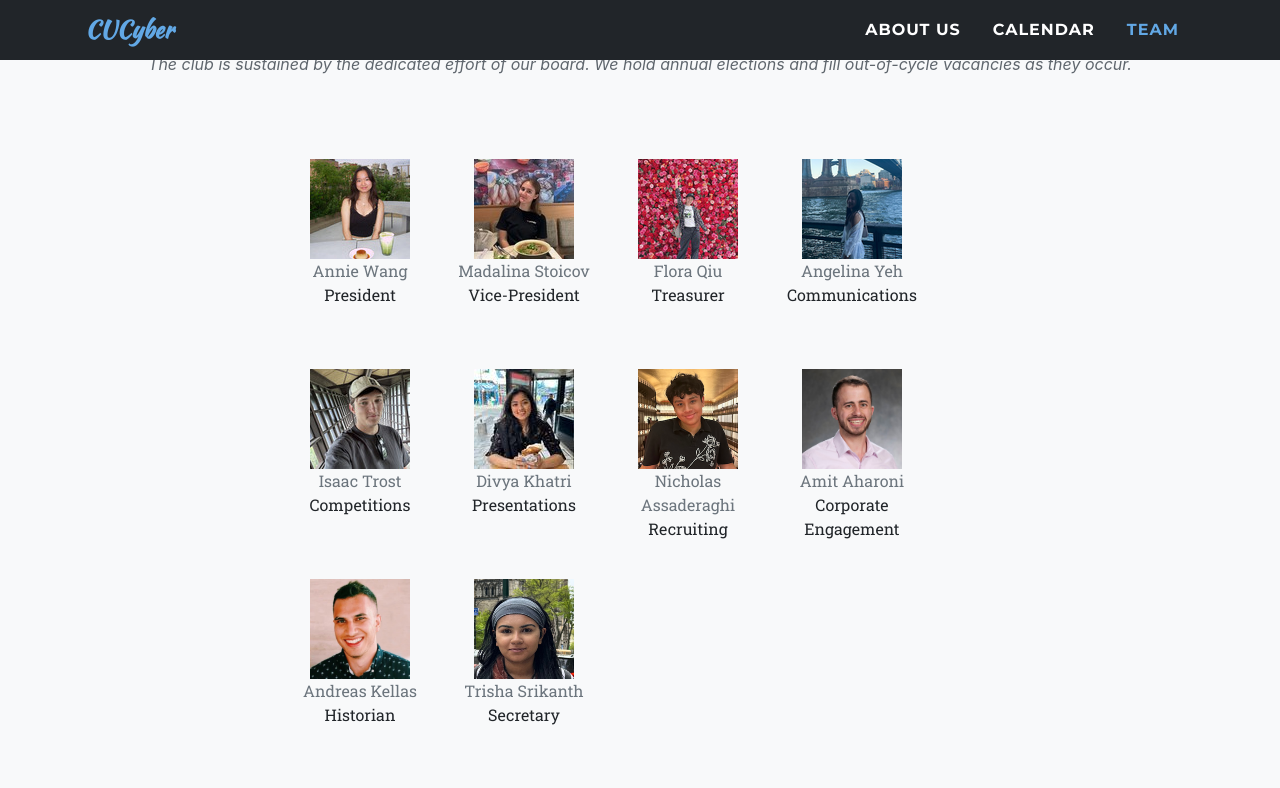
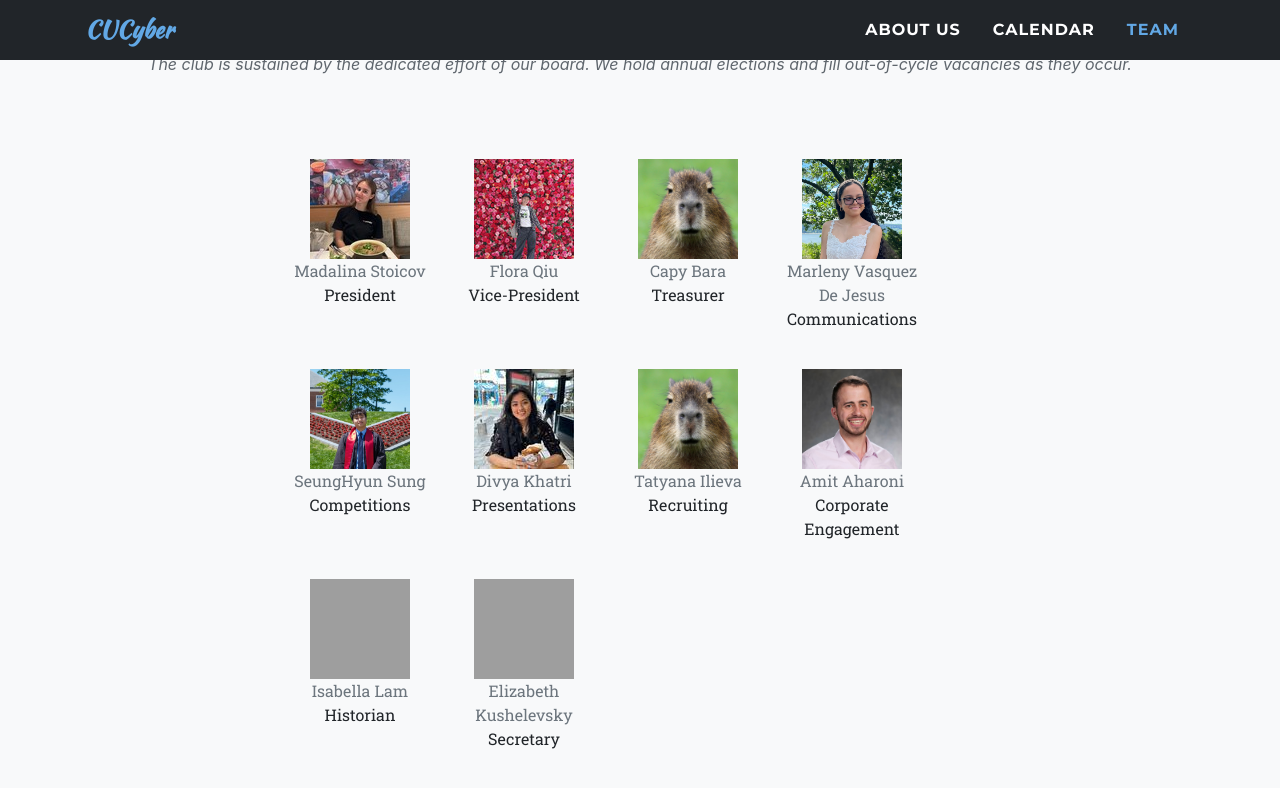
Before and after one commit to CUCTF/cuctf.github.io, a Jekyll site: the page built from index.html, in a window 1280 px wide and 900 px high, scrolled down 2307 px. Shown: the top 788 px of the window. Built offline with Jekyll 4.4.1, drawn with Linux system fonts in a browser that asks for light colours; nearby versions of some CDN libraries; some web fonts are replaced; grey boxes are pictures that could not be loaded.

Commit message:
Modify board members AY26/27

```diff
--- a/_data/team.yml
+++ b/_data/team.yml
@@ -3,44 +3,44 @@ description: The club is sustained by the dedicated effort of our board. We
 
 board_members:
   - title: President
-    path: board/annie-resize.jpg
-    name: Annie Wang
-
-  - title: Vice-President
     path: board/madalina-resize.jpg
     name: Madalina Stoicov
 
-  - title: Treasurer
+  - title: Vice-President
     path: board/flora-resize.jpg
     name: Flora Qiu
 
+  - title: Treasurer
+    path: board/capy.jpg
+    name: Capy Bara
+
   - title: Communications
-    path: board/angelina-resize.png
-    name: Angelina Yeh
+    path: board/marleny.jpeg
+    name: Marleny Vasquez De Jesus
 
   - title: Competitions
-    path: board/isaac-resize.jpg
-    name: Isaac Trost
+    path: board/seunghyun.jpg
+    name: SeungHyun Sung
 
   - title: Presentations
     path: board/divya-resize.jpg
     name: Divya Khatri
 
   - title: Recruiting
-    path: board/nicholas_cucyber.png
-    name: Nicholas Assaderaghi
+    path: board/capy.jpg
+    name: Tatyana Ilieva
 
   - title: Corporate Engagement
     path: board/amit.jpg
     name: Amit Aharoni
 
   - title: Historian
-    path: board/andreas.png
-    name: Andreas Kellas
+    path: board/isabella.jpg
+    name: Isabella Lam
 
   - title: Secretary
-    path: board/trisha.jpg
-    name: Trisha Srikanth
+    path: board/elizabeth.jpg
+    name: Elizabeth Kushelevsky
 
 
 show_sponsors: False
```
Also changed, not shown: img/board/flora.jpg, img/board/marleny.jpeg (added), img/board/seunghyun.jpg (added), 2 other files.
